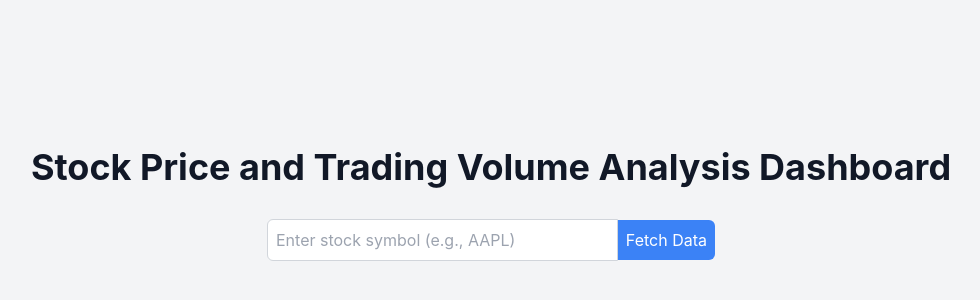
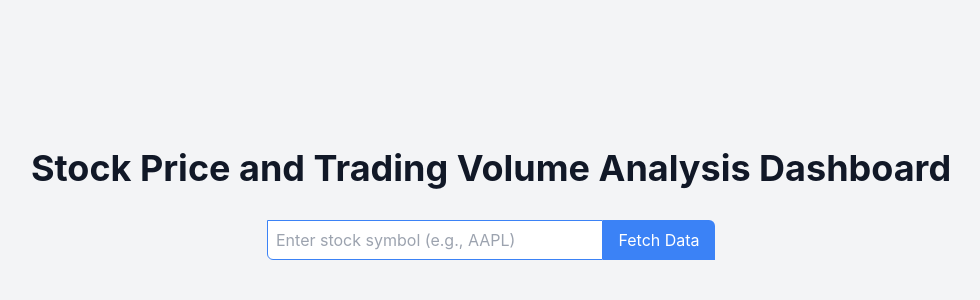
Before and after one commit to incrementalcapitalist/accumulationindications, a React (Vite) app: page / in a window 1280 px wide. Shown: the part 184-484 px from the top of the page, without its empty margins (149-1129 px from the left). Built offline with nearby package versions, Linux system fonts and the light colour scheme.

Commit message:
fix styling.

```diff
--- a/src/App.tsx
+++ b/src/App.tsx
@@ -287,14 +287,14 @@ const App: React.FC = () => {
               value={symbol}
               onChange={(e) => setSymbol(e.target.value.toUpperCase())}
               placeholder="Enter stock symbol (e.g., AAPL)"
-              className="flex-grow p-2 border border-gray-300 rounded-l-md focus:ring-2 focus:ring-blue-500 focus:border-transparent"
+              className="flex-grow p-2 border border-blue-500 rounded-bl-md rounded-tl-none focus:ring-2 focus:ring-blue-500 focus:border-transparent h-10"
               aria-label="Stock Symbol"
             />
             {/* Submit button */}
             <button
               type="submit"
               disabled={loading}
-              className="bg-blue-500 text-white p-2 rounded-r-md hover:bg-blue-600 focus:outline-none focus:ring-2 focus:ring-blue-500 focus:ring-opacity-50 transition duration-200 ease-in-out disabled:opacity-50"
+              className="bg-blue-500 text-white p-2 rounded-tr-md rounded-br-none hover:bg-blue-600 focus:outline-none focus:ring-2 focus:ring-blue-500 focus:ring-opacity-50 transition duration-200 ease-in-out disabled:opacity-50 h-10 w-28"
             >
               {loading ? 'Loading...' : 'Fetch Data'}
             </button>
@@ -314,7 +314,7 @@ const App: React.FC = () => {
               {tabs.map(([tab, displayText]) => (
                 <button
                   key={tab}
-                  className={`px-4 py-2 m-1 rounded-lg ${activeTab === tab ? 'bg-blue-600 text-white' : 'bg-gray-200 text-gray-700'}`}
+                  className={`px-4 py-2 m-1 rounded-lg ${activeTab === tab ? 'bg-blue-600 text-white' : 'bg-blue-500 text-white'} hover:bg-blue-600 focus:outline-none focus:ring-2 focus:ring-blue-500 focus:ring-opacity-50 transition duration-200 ease-in-out`}
                   onClick={() => setActiveTab(tab as TabType)}
                 >
                   {displayText}
@@ -326,7 +326,7 @@ const App: React.FC = () => {
             <div className="flex justify-center mb-6">
               <button
                 onClick={() => handleAnalyze(activeTab)}
-                className="bg-green-500 text-white px-4 py-2 rounded-md hover:bg-green-600 focus:outline-none focus:ring-2 focus:ring-green-500 focus:ring-opacity-50 transition duration-200 ease-in-out"
+                className="bg-blue-500 text-white px-4 py-2 rounded-lg hover:bg-blue-600 focus:outline-none focus:ring-2 focus:ring-blue-500 focus:ring-opacity-50 transition duration-200 ease-in-out"
               >
                 Analyze {tabs.find(([tab]) => tab === activeTab)?.[1]}
               </button>
```
